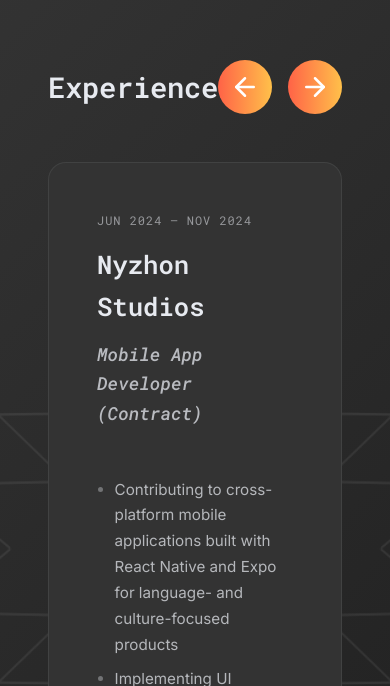
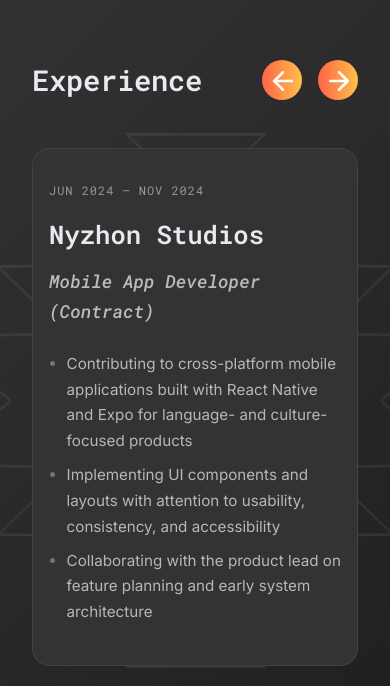
Before and after one commit to jordnlnn/dev-portfolio-26, a React (Vite) app: page / in a window 390 px wide. Shown: the part 1798-2484 px from the top of the page. Built offline with nearby package versions, Linux system fonts and the light colour scheme.

Commit message:
Refine mobile styles for phone sized devices

```diff
--- a/src/styles/_experience.scss
+++ b/src/styles/_experience.scss
@@ -19,15 +19,7 @@
   background-size: 525px, auto;
   background-position: center;
   opacity: 0.08;
-  // will-change: transform;
-  // transform: translateY(var(--parallax-y, 0px));
-  // transition: transform 0.05s linear;
 }
-
-// .experience__inner {
-//   display: flex;
-//   justify-content: center;
-// }
 
 .experience__stage {
   display: flex;
@@ -135,6 +127,7 @@
   font-style: italic;
   font-size: 0.9rem;
   color: rgba(231, 234, 240, 0.75);
+  //background-color: red;
 }
 
 /* Right column */
@@ -199,4 +192,23 @@
     padding-left: var(--space-4);
     padding-right: var(--space-4);
   }
+  .circle-btn {
+    width: 45px;
+    height: 45px;
+  }
 }
+
+@media (max-width: 400px) {
+  .experience {
+    padding-left: var(--space-1);
+    padding-right: var(--space-1);
+  }
+  .experience-card {
+    padding: var(--space-5) var(--space-3);
+    gap: var(--space-4);
+  }
+  .circle-btn {
+    width: 40px;
+    height: 40px;
+  }
+}
```
